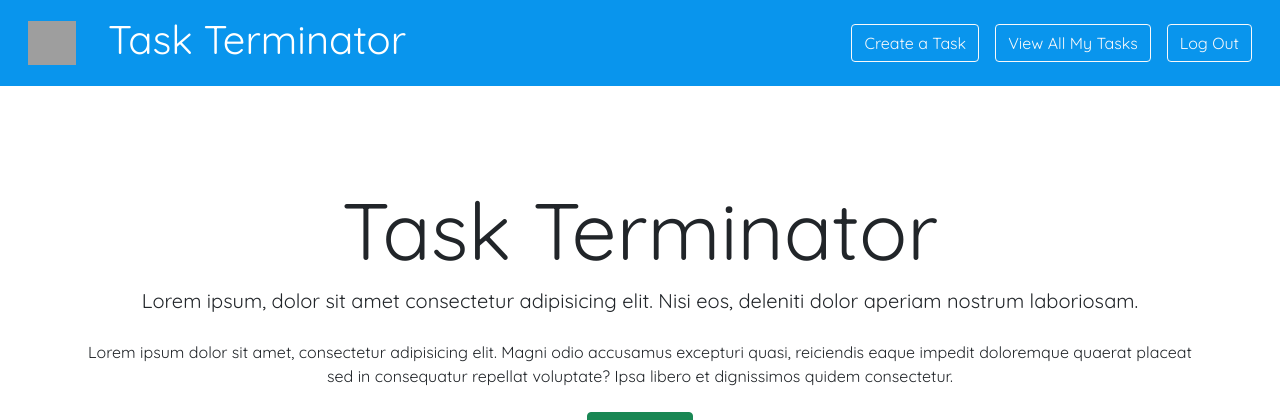
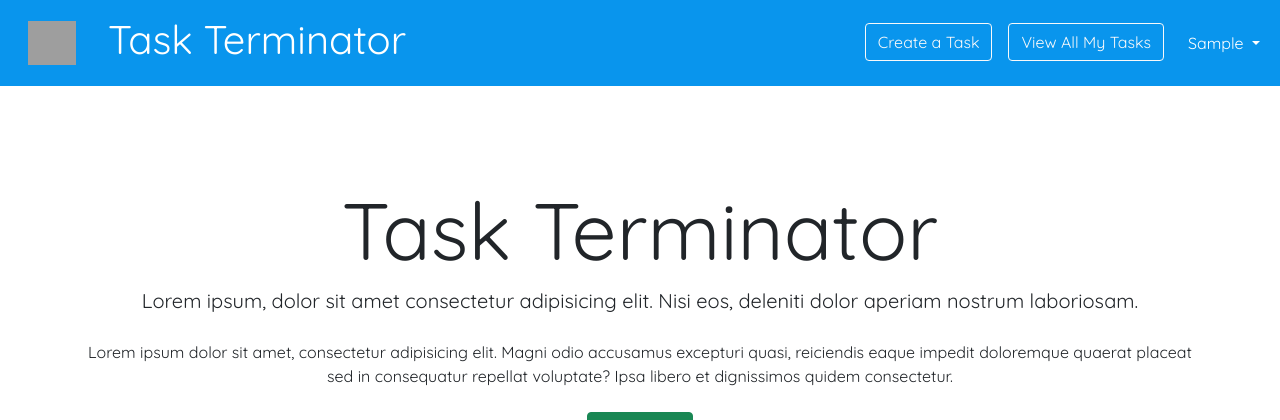
Before and after one commit to kowabunga/task_terminator, a Django app: page / in a window 1280 px wide. Shown: the top 420 px of the page. Run offline with Django 4.2, Linux system fonts and the light colour scheme; the visitor is signed in with stand-in values (Sample User, id 1); grey boxes are pictures that could not be loaded.

Commit message:
user profile menu built

```diff
--- a/main_app/static/css/style.css
+++ b/main_app/static/css/style.css
@@ -10,6 +10,11 @@ body {
 h1 {
   text-align: center;
   font-family: 'Quicksand', sans-serif;
+}
+
+.dropdown-menu li>a:hover,
+.dropdown-menu li>a:focus {
+  background-color: #2faffe;
 }
 
 @media screen and (max-width:991px) {
--- a/main_app/templates/base.html
+++ b/main_app/templates/base.html
@@ -35,8 +35,15 @@
           <li class="nav-item me-3">
             <a class="btn btn-outline-light" id='nav-btn' href="{% url 'tasks_index' %}">View All My Tasks</a>
           </li>
-          <li class="nav-item me-3">
-            <a class="btn btn-outline-light" id='nav-btn' href="{% url 'logout' %}">Log Out</a>
+
+          <li class="nav-item dropdown border-light">
+            <a class="nav-link dropdown-toggle text-white" href="#" role="button" data-bs-toggle="dropdown" aria-expanded="false">
+              {{user.first_name}}
+            </a>
+            <ul class="dropdown-menu dropdown-menu-end" style="background-color: #0995ed">
+              <li class="bb1"><a class="dropdown-item text-white" href="/accounts/profile">Profile</a></li>
+              <li><a class="dropdown-item text-white text-white" href="{% url 'logout' %}">Log Out</a></li>
+            </ul>
           </li>
           {% else %}
 
--- a/main_app/templates/home.html
+++ b/main_app/templates/home.html
@@ -12,10 +12,11 @@
 
 
   {% if not user.is_authenticated %}
-  <a class="btn btn btn btn-success" href="{% url 'sign_up'%}">Join Now!</a>
+  <a class="btn btn-success" href="{% url 'sign_up'%}">Join Now!</a>
 
+  <a class="btn text-white" style="background-color: #0995ed" href="{% url 'login'%}">Login</a>
   {% else %}
-  <a class="btn btn btn btn-success" href="{% url 'tasks_index' %}">View Tasks</a>
+  <a class="btn btn-success" href="{% url 'tasks_index' %}">View Tasks</a>
   {% endif %}
 
 </div>
--- a/main_app/templates/user/index.html
+++ b/main_app/templates/user/index.html
@@ -3,7 +3,7 @@
 
 {% block content %}
 <div class="mt-3 ">
-  <h1 class="text-capitalize">Welcome, {{user}}</h1>
+  <h1 class="text-capitalize">Welcome, {{user.first_name}}</h1>
   <p class="lead">Please take a moment to look around.</p>
 </div>
 
```
